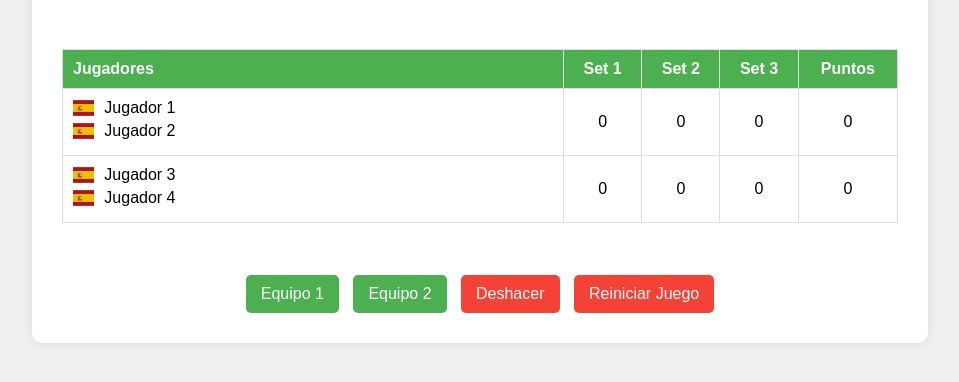
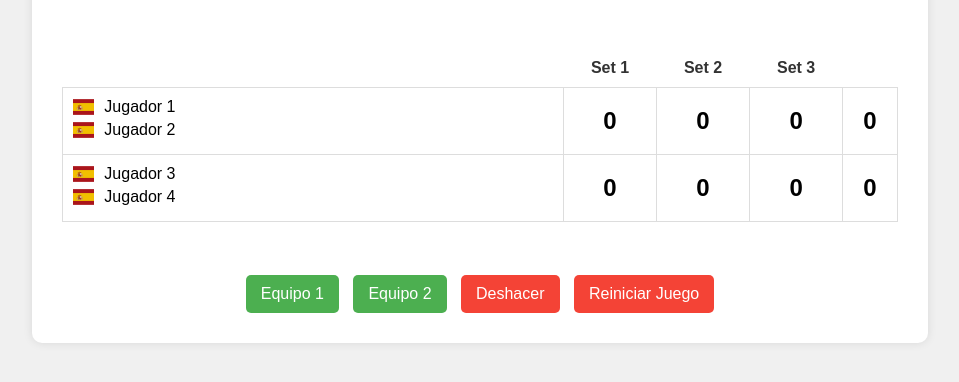
Before and after one commit to gnrodo/marcadorpadelv2, a plain HTML site: page index.html in a window 1280 px wide. Shown: the part 264-646 px from the top of the page, without its empty margins (160-1119 px from the left). Drawn offline with nearby package versions, Linux system fonts and the light colour scheme.

Commit message:
Ajustar diseño de la tabla, aumentar tamaño de fuente para Sets y Puntos, y corregir funcionalidad de los botones

```diff
--- a/index.html
+++ b/index.html
@@ -19,12 +19,12 @@
         <h1>Scoreboard de Pádel</h1>
         <div class="scoreboard">
             <table>
-                <tr>
-                    <th class="players-column">Jugadores</th>
+                <tr class="header-row">
+                    <th class="players-column"></th>
                     <th>Set 1</th>
                     <th>Set 2</th>
                     <th>Set 3</th>
-                    <th>Puntos</th>
+                    <th></th>
                 </tr>
                 <tr class="team1">
                     <td class="players-column">
--- a/script.js
+++ b/script.js
@@ -1,6 +1,6 @@
 document.addEventListener('DOMContentLoaded', () => {
-    const team1Score = document.querySelector('.team1-score .current-score');
-    const team2Score = document.querySelector('.team2-score .current-score');
+    const team1Score = document.querySelector('.team1 .current-score');
+    const team2Score = document.querySelector('.team2 .current-score');
     const addPointButtons = document.querySelectorAll('.add-point');
     const undoButton = document.getElementById('undo');
     const resetButton = document.getElementById('reset');
@@ -59,8 +59,8 @@ document.addEventListener('DOMContentLoaded', () => {
         team2Score.textContent = scores[currentScores[1]];
 
         for (let i = 0; i < 3; i++) {
-            document.querySelector(`.team1-score .set${i + 1}`).textContent = sets[i][0];
-            document.querySelector(`.team2-score .set${i + 1}`).textContent = sets[i][1];
+            document.querySelector(`.team1 .set${i + 1}`).textContent = sets[i][0];
+            document.querySelector(`.team2 .set${i + 1}`).textContent = sets[i][1];
         }
 
         // Highlight cells if score is 40-40
--- a/styles.css
+++ b/styles.css
@@ -72,15 +72,18 @@ table {
     border-collapse: collapse;
 }
 
-th, td {
+td {
     border: 1px solid #ddd;
     padding: 10px;
     text-align: center;
 }
 
-th {
-    background-color: #4CAF50;
-    color: white;
+.header-row th {
+    border: none;
+    background-color: transparent;
+    color: #333;
+    font-weight: bold;
+    padding: 10px;
 }
 
 .players-column {
@@ -101,6 +104,11 @@ th {
 
 .player-name {
     cursor: text;
+}
+
+.set1, .set2, .set3, .current-score {
+    font-size: 24px;
+    font-weight: bold;
 }
 
 .controls {
@@ -159,12 +167,12 @@ body.dark-mode {
     border-color: #ecf0f1;
 }
 
-.dark-mode th, .dark-mode td {
+.dark-mode td {
     border-color: #7f8c8d;
 }
 
-.dark-mode th {
-    background-color: #2980b9;
+.dark-mode .header-row th {
+    color: #ecf0f1;
 }
 
 .dark-mode button {
```
